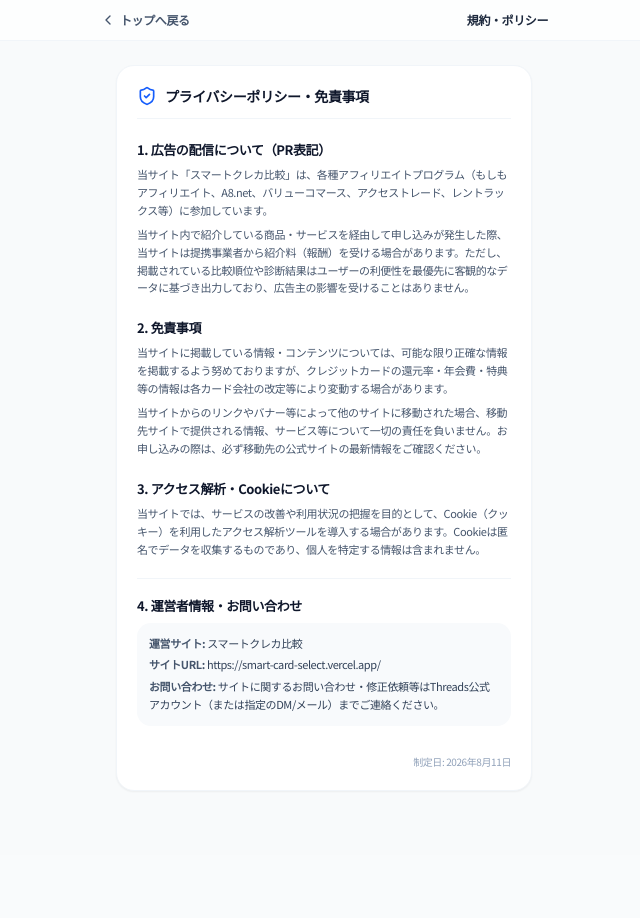
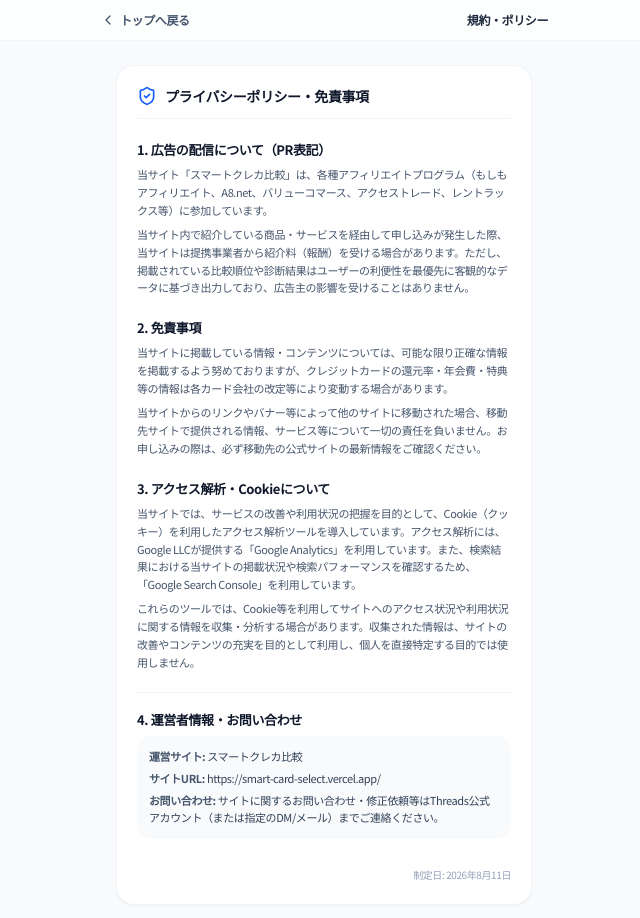
Before and after one commit to mizumar/smart-card-select, a Next.js app: page /privacy in a window 1280 px wide. Shown: the top 918 px of the page, without its empty margins (316-956 px from the left). Before the commit the page ends 855 px from the top, so only its background shows below. Built offline with nearby package versions, Linux system fonts and the light colour scheme.

Commit message:
🔧 update: プライバシーページのアクセス解析に関するセクションを更新し、Google AnalyticsおよびGoogle Search Consoleの利用について詳述

```diff
--- a/src/app/privacy/page.tsx
+++ b/src/app/privacy/page.tsx
@@ -62,13 +62,19 @@ export default function PrivacyPage() {
             </p>
           </section>
 
-          {/* 3. 個人情報の利用目的・アクセス解析 */}
+          {/* 3. アクセス解析・Cookieについて */}
           <section className="space-y-1.5">
             <h2 className="font-bold text-slate-900 text-[13px]">
               3. アクセス解析・Cookieについて
             </h2>
             <p className="text-[11px] text-slate-600 leading-relaxed">
-              当サイトでは、サービスの改善や利用状況の把握を目的として、Cookie（クッキー）を利用したアクセス解析ツールを導入する場合があります。Cookieは匿名でデータを収集するものであり、個人を特定する情報は含まれません。
+              当サイトでは、サービスの改善や利用状況の把握を目的として、Cookie（クッキー）を利用したアクセス解析ツールを導入しています。アクセス解析には、Google
+              LLCが提供する「Google
+              Analytics」を利用しています。また、検索結果における当サイトの掲載状況や検索パフォーマンスを確認するため、「Google
+              Search Console」を利用しています。
+            </p>
+            <p className="text-[11px] text-slate-600 leading-relaxed">
+              これらのツールでは、Cookie等を利用してサイトへのアクセス状況や利用状況に関する情報を収集・分析する場合があります。収集された情報は、サイトの改善やコンテンツの充実を目的として利用し、個人を直接特定する目的では使用しません。
             </p>
           </section>
 
```
